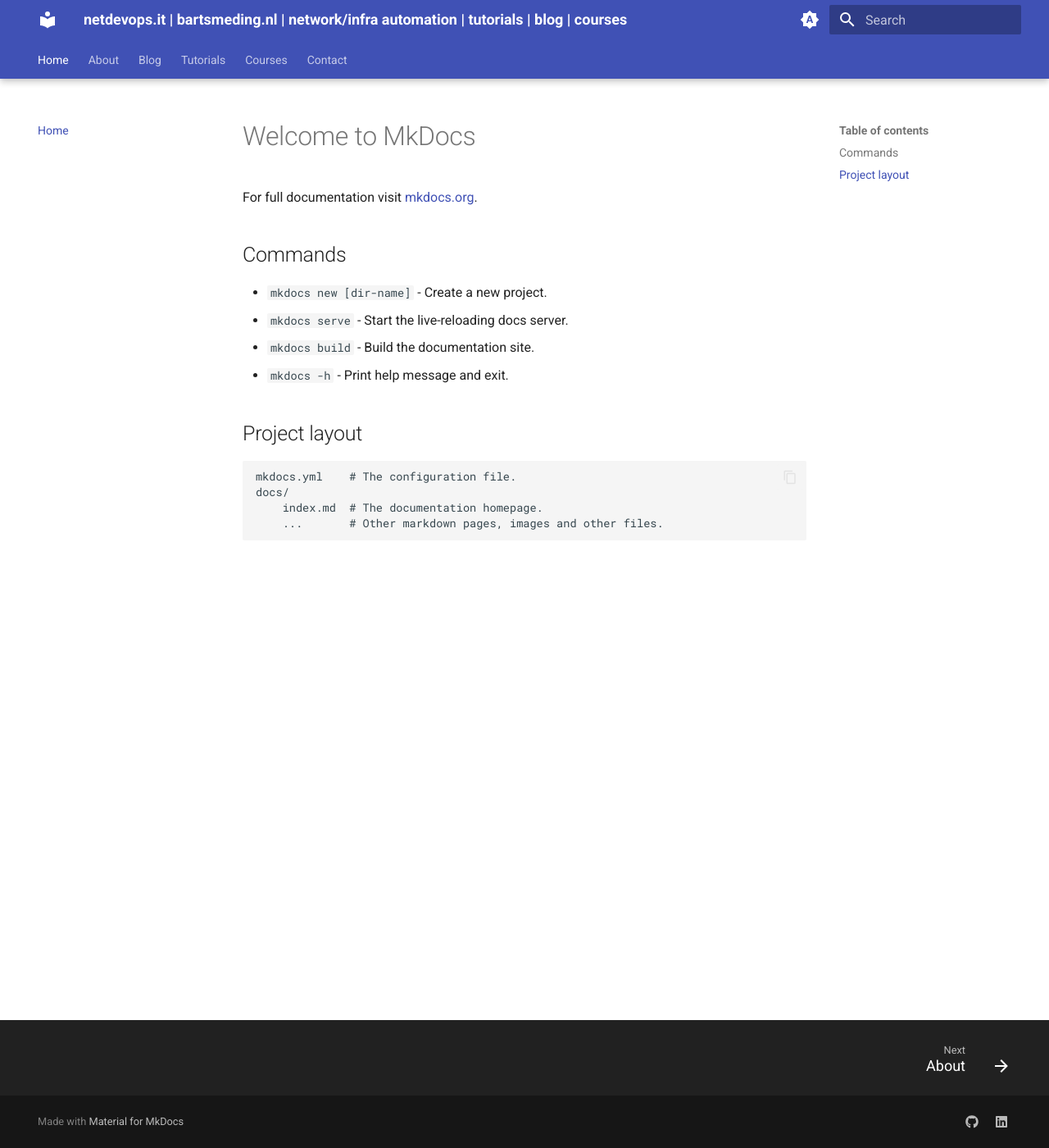
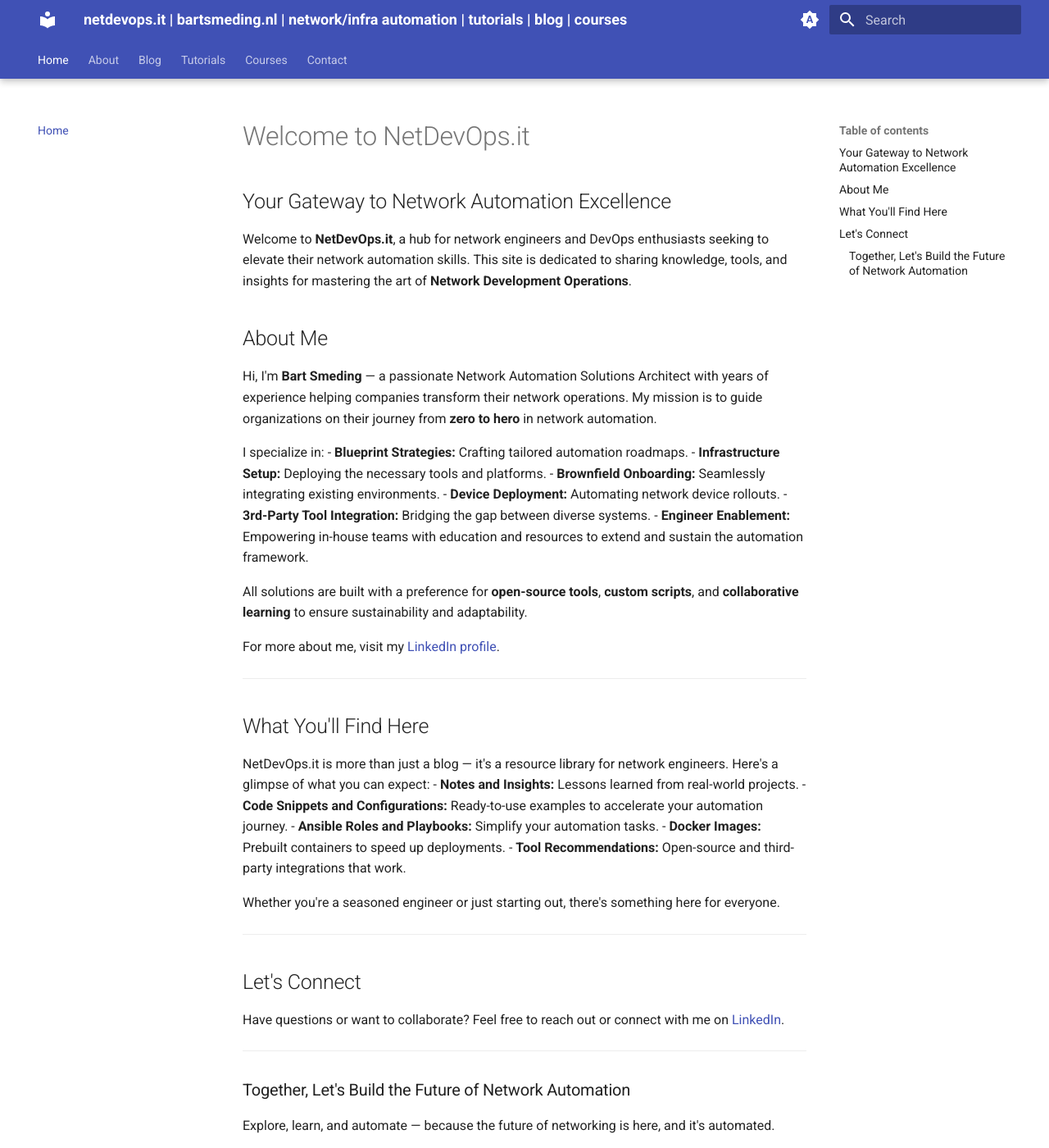
Before and after one commit to bsmeding/bsmeding.github.io, an MkDocs documentation site: the page built from docs/index.md, in a window 1280 px wide and 1400 px high. Shown: the whole window at 82% size. Built offline with MkDocs 1.6.1 and Material for MkDocs 9.7.7, drawn with Linux system fonts in a browser that asks for light colours.

Commit message:
update index

```diff
--- a/docs/index.md
+++ b/docs/index.md
@@ -1,17 +1,45 @@
-# Welcome to MkDocs
+# Welcome to NetDevOps.it
 
-For full documentation visit [mkdocs.org](https://www.mkdocs.org).
+## Your Gateway to Network Automation Excellence
 
-## Commands
+Welcome to **NetDevOps.it**, a hub for network engineers and DevOps enthusiasts seeking to elevate their network automation skills. This site is dedicated to sharing knowledge, tools, and insights for mastering the art of **Network Development Operations**.
 
-* `mkdocs new [dir-name]` - Create a new project.
-* `mkdocs serve` - Start the live-reloading docs server.
-* `mkdocs build` - Build the documentation site.
-* `mkdocs -h` - Print help message and exit.
+## About Me
 
-## Project layout
+Hi, I'm **Bart Smeding** — a passionate Network Automation Solutions Architect with years of experience helping companies transform their network operations. My mission is to guide organizations on their journey from **zero to hero** in network automation.
 
-    mkdocs.yml    # The configuration file.
-    docs/
-        index.md  # The documentation homepage.
-        ...       # Other markdown pages, images and other files.
+I specialize in:
+- **Blueprint Strategies:** Crafting tailored automation roadmaps.
+- **Infrastructure Setup:** Deploying the necessary tools and platforms.
+- **Brownfield Onboarding:** Seamlessly integrating existing environments.
+- **Device Deployment:** Automating network device rollouts.
+- **3rd-Party Tool Integration:** Bridging the gap between diverse systems.
+- **Engineer Enablement:** Empowering in-house teams with education and resources to extend and sustain the automation framework.
+
+All solutions are built with a preference for **open-source tools**, **custom scripts**, and **collaborative learning** to ensure sustainability and adaptability.
+
+For more about me, visit my [LinkedIn profile](https://www.linkedin.com/in/bartsmeding/).
+
+---
+
+## What You'll Find Here
+
+NetDevOps.it is more than just a blog — it's a resource library for network engineers. Here's a glimpse of what you can expect:
+- **Notes and Insights:** Lessons learned from real-world projects.
+- **Code Snippets and Configurations:** Ready-to-use examples to accelerate your automation journey.
+- **Ansible Roles and Playbooks:** Simplify your automation tasks.
+- **Docker Images:** Prebuilt containers to speed up deployments.
+- **Tool Recommendations:** Open-source and third-party integrations that work.
+
+Whether you're a seasoned engineer or just starting out, there's something here for everyone.
+
+---
+
+## Let's Connect
+
+Have questions or want to collaborate? Feel free to reach out or connect with me on [LinkedIn](https://www.linkedin.com/in/bartsmeding/).
+
+---
+
+### Together, Let's Build the Future of Network Automation
+Explore, learn, and automate — because the future of networking is here, and it's automated.
```
